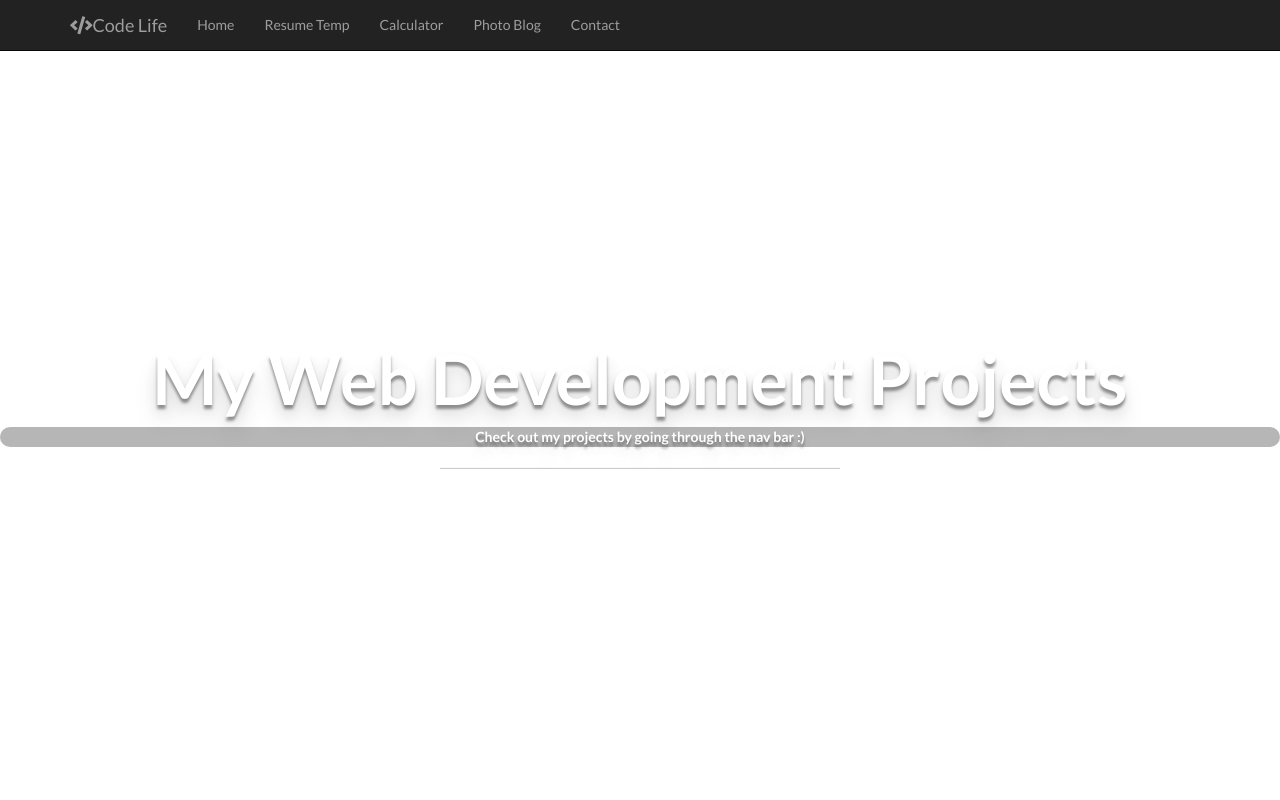
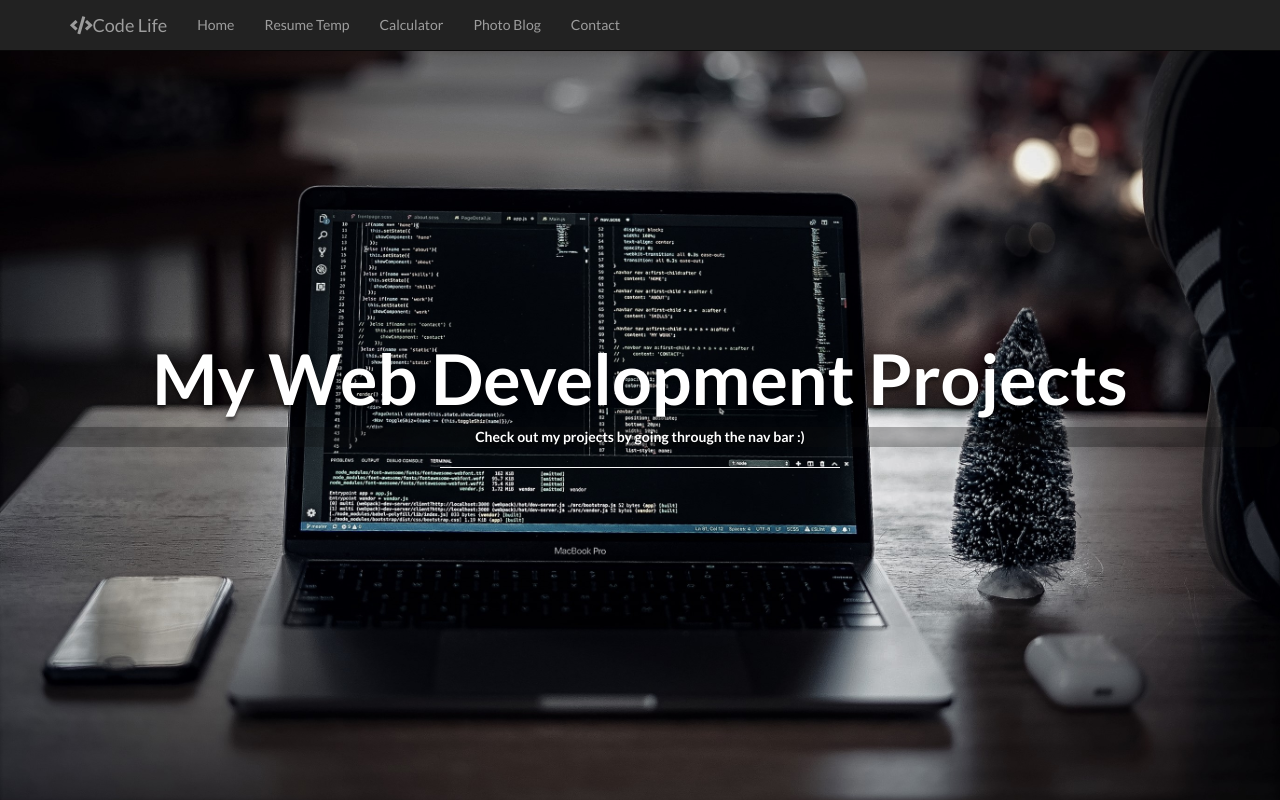
Before and after one commit to zulkiflmohammed/zulkifl, a plain HTML site: page index.html in a window 1280 px wide. Drawn offline with nearby package versions, Linux system fonts and the light colour scheme.

Commit message:
Update index.html

```diff
--- a/index.html
+++ b/index.html
@@ -18,7 +18,7 @@
     <style>
         /* Change the body background, background size, position, font family and color */
         body {
-            background: url("Images/banner.jpg");
+            background: url("banner.jpg");
             background-size: cover;
             background-position: center;
             font-family: Lato;
```
